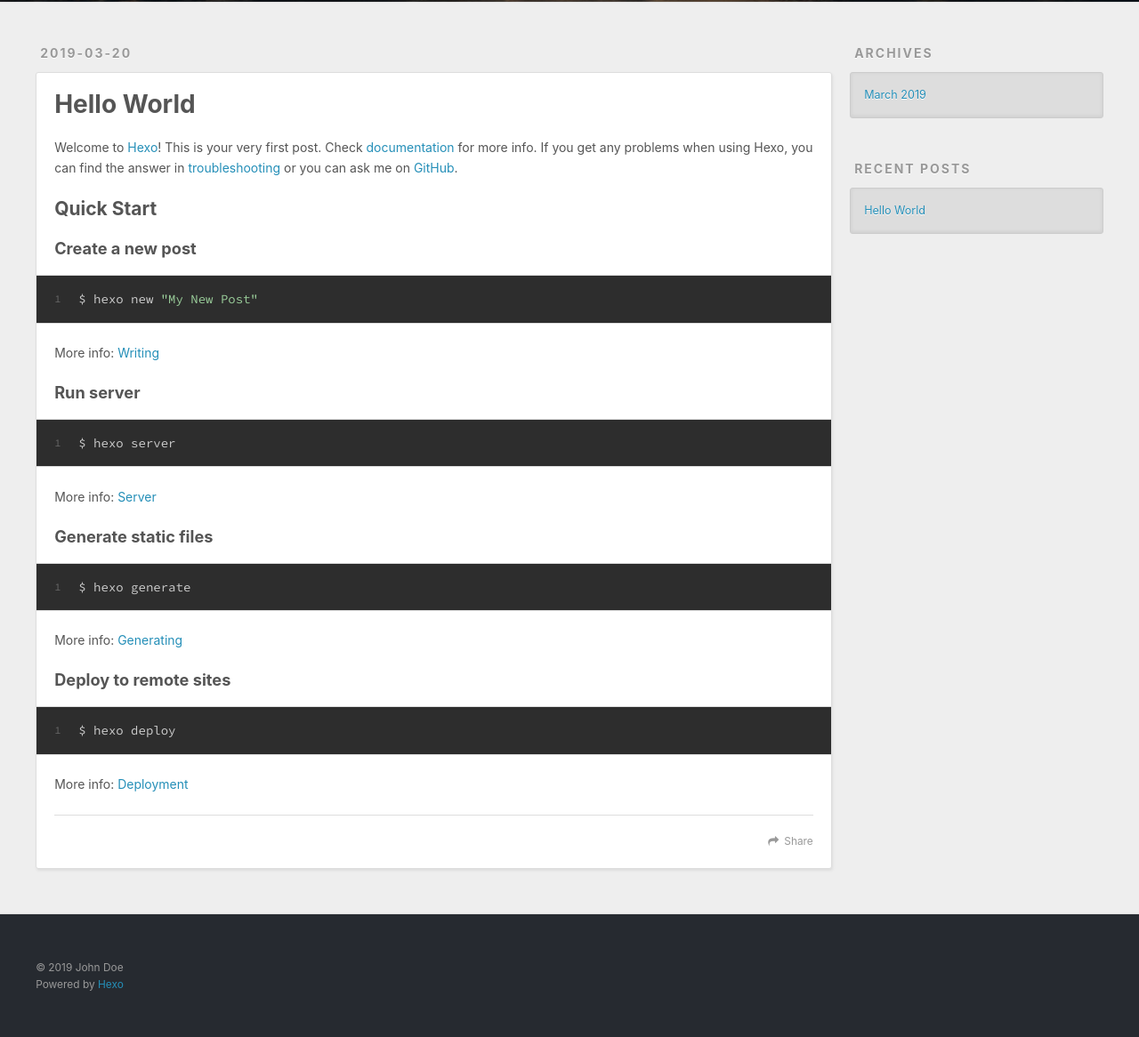
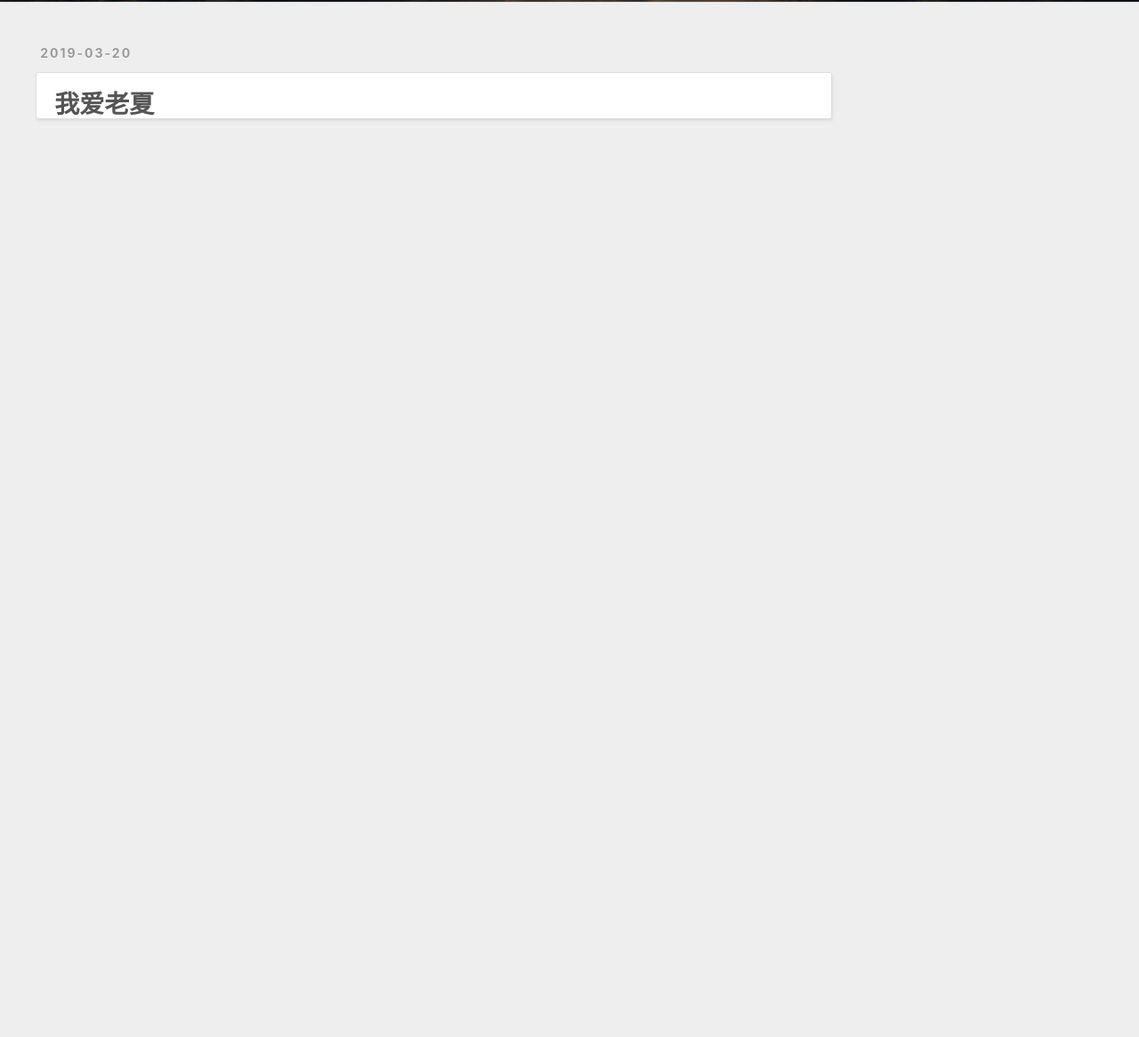
Before and after one commit to weilehaowaner/weilehaowaner.github.io, a plain HTML site: page index.html in a window 1280 px wide. Shown: the part 298-1464 px from the top of the page at 89% size. After the commit the page ends 800 px from the top, so only its background shows below. Drawn offline with nearby package versions, Linux system fonts and the light colour scheme.

Commit message:
Update index.html

```diff
--- a/index.html
+++ b/index.html
@@ -34,7 +34,7 @@
   <div id="header-outer" class="outer">
     <div id="header-title" class="inner">
       <h1 id="logo-wrap">
-        <a href="/" id="logo">Hexo</a>
+        <a href="/" id="logo">朱玉婷的个人博客</a>
       </h1>
 
     </div>
@@ -76,31 +76,14 @@
 
 
     <h1 itemprop="name">
-      <a class="article-title" href="/2019/03/20/hello-world/">Hello World</a>
+      <a class="article-title" href="/2019/03/20/hello-world/">我爱老夏</a>
     </h1>
 
 
       </header>
 
-    <div class="article-entry" itemprop="articleBody">
-
-        <p>Welcome to <a href="https://hexo.io/" target="_blank" rel="noopener">Hexo</a>! This is your very first post. Check <a href="https://hexo.io/docs/" target="_blank" rel="noopener">documentation</a> for more info. If you get any problems when using Hexo, you can find the answer in <a href="https://hexo.io/docs/troubleshooting.html" target="_blank" rel="noopener">troubleshooting</a> or you can ask me on <a href="https://github.com/hexojs/hexo/issues" target="_blank" rel="noopener">GitHub</a>.</p>
-<h2 id="Quick-Start"><a href="#Quick-Start" class="headerlink" title="Quick Start"></a>Quick Start</h2><h3 id="Create-a-new-post"><a href="#Create-a-new-post" class="headerlink" title="Create a new post"></a>Create a new post</h3><figure class="highlight bash"><table><tr><td class="gutter"><pre><span class="line">1</span><br></pre></td><td class="code"><pre><span class="line">$ hexo new <span class="string">"My New Post"</span></span><br></pre></td></tr></table></figure>
-<p>More info: <a href="https://hexo.io/docs/writing.html" target="_blank" rel="noopener">Writing</a></p>
-<h3 id="Run-server"><a href="#Run-server" class="headerlink" title="Run server"></a>Run server</h3><figure class="highlight bash"><table><tr><td class="gutter"><pre><span class="line">1</span><br></pre></td><td class="code"><pre><span class="line">$ hexo server</span><br></pre></td></tr></table></figure>
-<p>More info: <a href="https://hexo.io/docs/server.html" target="_blank" rel="noopener">Server</a></p>
-<h3 id="Generate-static-files"><a href="#Generate-static-files" class="headerlink" title="Generate static files"></a>Generate static files</h3><figure class="highlight bash"><table><tr><td class="gutter"><pre><span class="line">1</span><br></pre></td><td class="code"><pre><span class="line">$ hexo generate</span><br></pre></td></tr></table></figure>
-<p>More info: <a href="https://hexo.io/docs/generating.html" target="_blank" rel="noopener">Generating</a></p>
-<h3 id="Deploy-to-remote-sites"><a href="#Deploy-to-remote-sites" class="headerlink" title="Deploy to remote sites"></a>Deploy to remote sites</h3><figure class="highlight bash"><table><tr><td class="gutter"><pre><span class="line">1</span><br></pre></td><td class="code"><pre><span class="line">$ hexo deploy</span><br></pre></td></tr></table></figure>
-<p>More info: <a href="https://hexo.io/docs/deployment.html" target="_blank" rel="noopener">Deployment</a></p>
 
 
-    </div>
-    <footer class="article-footer">
-      <a data-url="http://yoursite.com/2019/03/20/hello-world/" data-id="cjth64m660000gwirqy5zqd44" class="article-share-link">Share</a>
-
-
-    </footer>
   </div>
 
 </article>
@@ -111,53 +94,10 @@
 
 </section>
 
-          <aside id="sidebar">
 
 
+      </div>
 
-
-
-
-
-
-
-
-  <div class="widget-wrap">
-    <h3 class="widget-title">Archives</h3>
-    <div class="widget">
-      <ul class="archive-list"><li class="archive-list-item"><a class="archive-list-link" href="/archives/2019/03/">March 2019</a></li></ul>
-    </div>
-  </div>
-
-
-
-
-  <div class="widget-wrap">
-    <h3 class="widget-title">Recent Posts</h3>
-    <div class="widget">
-      <ul>
-
-          <li>
-            <a href="/2019/03/20/hello-world/">Hello World</a>
-          </li>
-
-      </ul>
-    </div>
-  </div>
-
-
-</aside>
-
-      </div>
-      <footer id="footer">
-
-  <div class="outer">
-    <div id="footer-info" class="inner">
-      &copy; 2019 John Doe<br>
-      Powered by <a href="http://hexo.io/" target="_blank">Hexo</a>
-    </div>
-  </div>
-</footer>
     </div>
     <nav id="mobile-nav">
 
```
